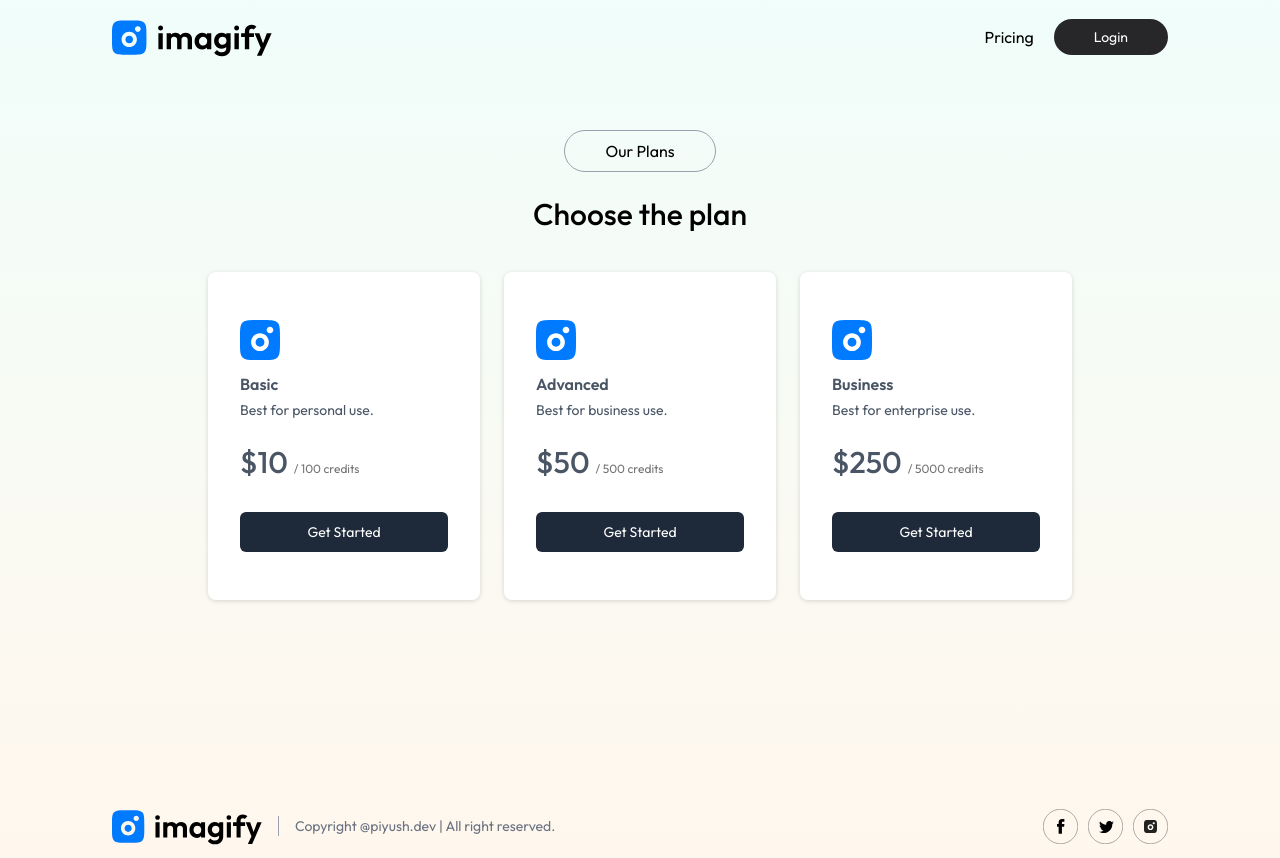
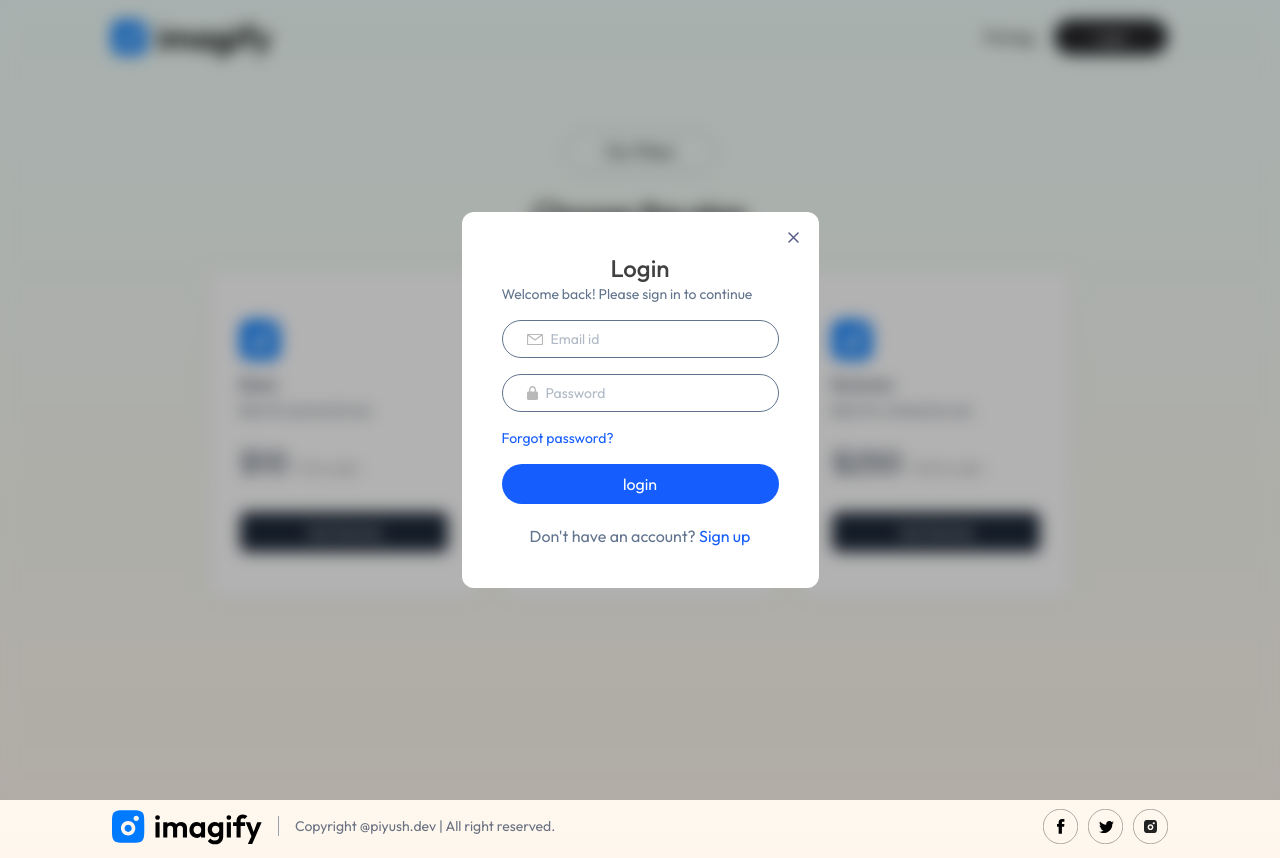
Before and after one commit to piyush-mohanty82/imagify-text-to-image, a React (Vite) app in the folder client/: page /buy in a window 1280 px wide. Both pictures are taken after a click on the button "Login". Built offline with nearby package versions, Linux system fonts and the light colour scheme; a web font is replaced by a local one.

Commit message:
login page completed

```diff
--- a/client/src/App.jsx
+++ b/client/src/App.jsx
@@ -1,4 +1,4 @@
-import React from 'react'
+import React, { useContext } from 'react'
 import { Routes,Route } from 'react-router-dom'
 
 import Home from './pages/Home'
@@ -6,11 +6,15 @@
 import BuyCredit from './pages/BuyCredit'
 import Navbar from './components/Navbar'
 import Footer from './components/Footer'
+import Login from './components/Login'
+import { AppContext } from './context/AppContext'
 
 const App = () => {
+  const {showLogin} = useContext(AppContext);
   return (
     <div className='px-4 sm:px-10 md:px-14 lg:px-28 min-h-screen bg-linear-to-b from-teal-50 to-orange-50'>
       <Navbar />
+      {showLogin && <Login />}
       <Routes>
         <Route path='/' element={<Home />} />
         <Route path='/result' element={<Result />} />
--- /dev/null
+++ b/client/src/components/Login.jsx
@@ -0,0 +1,55 @@
+import React, { useContext, useEffect, useState } from 'react'
+import {assets} from '../assets/assets'
+import { AppContext } from '../context/AppContext';
+const Login = () => {
+
+    const [state,setState] = useState('Login');
+    const {setShowLogin} = useContext(AppContext);
+    useEffect(() => {
+        document.body.style.overflow = 'hidden';
+
+        return () => {
+            document.body.style.overflow = 'unset';
+        }
+    },[])
+
+
+  return (
+    <div className='absolute top-0 left-0 right-0 bottom-0 z-10 backdrop-blur-sm bg-black/30 flex justify-center items-center'>
+      <form className='relative bg-white p-10 rounded-xl text-slate-500'>
+        <h1 className='text-center text-2xl text-neutral-700 font-medium'>{state}</h1>
+        <p className='text-sm'>Welcome back! Please sign in to continue</p>
+
+        {state !== 'Login' &&
+            <div className='border px-6 py-2 flex items-center gap-2 rounded-full mt-5'>
+                <img src={assets.profile_icon} width={25} alt="" />
+                <input type="text" className='outline-none text-sm' placeholder='Full Name' required  />
+            </div>
+        }
+
+        <div className='border px-6 py-2 flex items-center gap-2 rounded-full mt-4'>
+            <img src={assets.email_icon} alt="" />
+            <input type="email" className='outline-none text-sm' placeholder='Email id' required  />
+        </div>
+        <div className='border px-6 py-2 flex items-center gap-2 rounded-full mt-4'>
+            <img src={assets.lock_icon} alt="" />
+            <input type="password" className='outline-none text-sm' placeholder='Password' required  />
+        </div>
+
+        <p className='text-sm text-blue-600 my-4 cursor-pointer'>Forgot password?</p>
+
+        <button className='bg-blue-600 w-full text-white py-2 rounded-full cursor-pointer'>{state === 'Login' ? 'login' : 'create account'}</button>
+
+        {state === 'Login' ?
+            <p className='mt-5 text-center'>Don't have an account? <span className='text-blue-600 cursor-pointer' onClick={()=>setState('Sign Up')}>Sign up</span></p>
+            :
+            <p className='mt-5 text-center'>Already have an account? <span onClick={()=>setState('Login')} className='text-blue-600 cursor-pointer'>Login</span></p>
+        }
+
+        <img onClick={()=>setShowLogin(false)} src={assets.cross_icon} className='absolute top-5 right-5 cursor-pointer' alt="" />
+      </form>
+    </div>
+  )
+}
+
+export default Login
--- a/client/src/components/Navbar.jsx
+++ b/client/src/components/Navbar.jsx
@@ -7,7 +7,7 @@
 
 const Navbar = () => {
 
-    const {user} = useContext(AppContext);
+    const {user,setShowLogin} = useContext(AppContext);
     const navigate = useNavigate();
   return (
     <div>
@@ -37,7 +37,7 @@
             :
             <div className='flex items-center gap-2 sm:gap-5'>
                 <p onClick={() => navigate('/buy')} className='cursor-pointer'>Pricing</p>
-                <button className='bg-zinc-800 text-white px-7 py-2 sm:px-10 text-sm rounded-full'>Login</button>
+                <button onClick={()=>setShowLogin(true)} className='bg-zinc-800 text-white px-7 py-2 sm:px-10 text-sm rounded-full cursor-pointer'>Login</button>
             </div>
             }
 
--- a/client/src/context/AppContext.jsx
+++ b/client/src/context/AppContext.jsx
@@ -3,9 +3,10 @@
 
 const AppContextProvider = (props) => {
     const [user,setUser] = useState(null);
+    const [showLogin,setShowLogin] = useState(false);
 
     const value = {
-        user,setUser
+        user,setUser,showLogin,setShowLogin
     }
 
     return (
```
